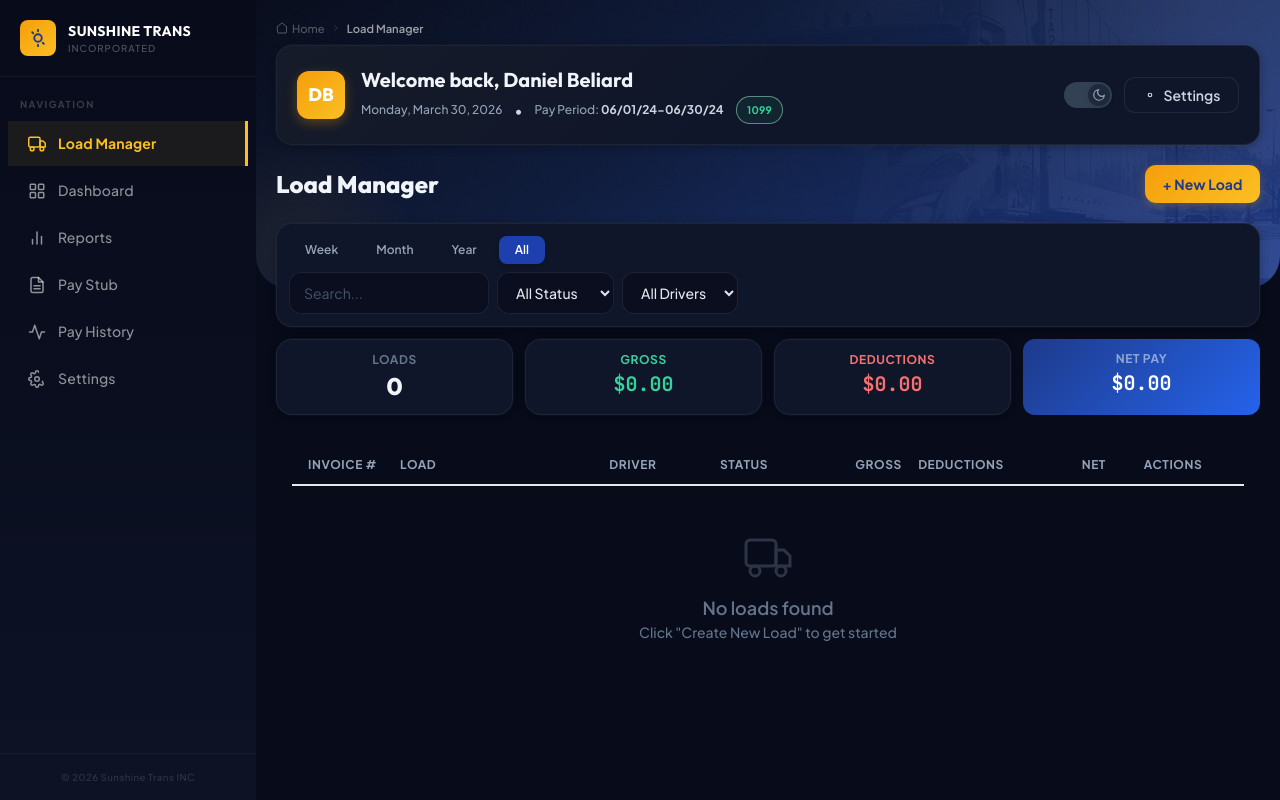
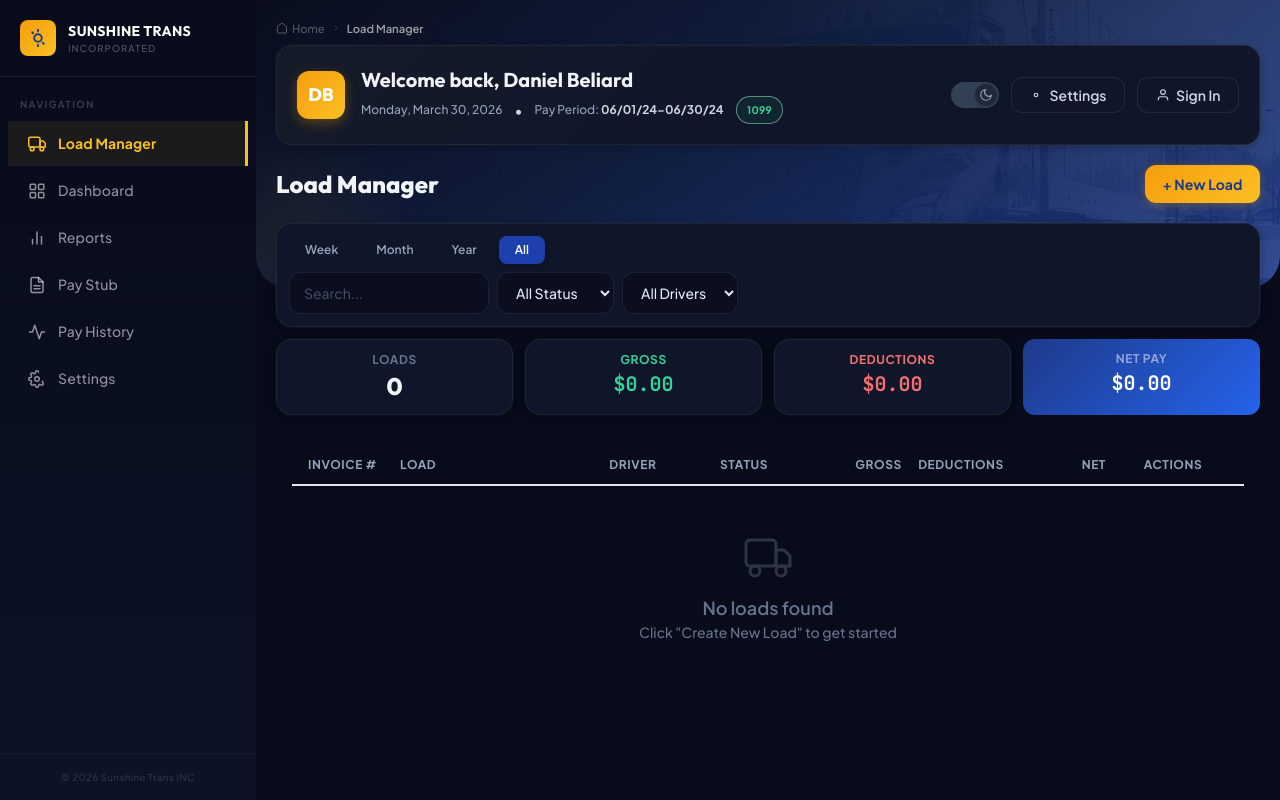
Before and after one commit to Lacarte/daniel-beliard-transportation, a Vue app in the folder vue-app/: page / in a window 1280 px wide. Built offline with nearby package versions, Linux system fonts and the light colour scheme; the HTML template or start-up script is replaced by a standard one.

Commit message:
feat: add sign-in button placeholder for future Google auth
- Add user icon button in mobile header action row
- Add Sign In button in desktop header
- Show "Google Sign-In coming soon" toast on click
- Rebuild dist

```diff
--- a/vue-app/src/App.vue
+++ b/vue-app/src/App.vue
@@ -25,6 +25,9 @@
         <div class="flex items-center justify-between mb-3">
           <div class="text-white/40 text-[0.65rem] font-semibold tracking-[0.15em] uppercase">Welcome back</div>
           <div class="flex gap-2">
+            <button @click="showToast('Google Sign-In coming soon', 'info')" class="w-8 h-8 rounded-lg flex items-center justify-center active:scale-95 transition-transform" style="background:rgba(255,255,255,.08); backdrop-filter:blur(4px);">
+              <svg width="14" height="14" viewBox="0 0 24 24" fill="none" stroke="#fff" stroke-width="2" stroke-linecap="round" stroke-linejoin="round" style="opacity:.6"><path d="M20 21v-2a4 4 0 0 0-4-4H8a4 4 0 0 0-4 4v2"/><circle cx="12" cy="7" r="4"/></svg>
+            </button>
             <button @click="toggle()" class="w-8 h-8 rounded-lg flex items-center justify-center active:scale-95 transition-transform" style="background:rgba(255,255,255,.08); backdrop-filter:blur(4px);">
               <svg width="14" height="14" viewBox="0 0 24 24" fill="none" stroke="#fff" stroke-width="2" stroke-linecap="round" stroke-linejoin="round" style="opacity:.6">
                 <template v-if="isDark"><path d="M21 12.79A9 9 0 1 1 11.21 3 7 7 0 0 0 21 12.79z"/></template>
@@ -140,6 +143,10 @@
             <svg width="14" height="14" viewBox="0 0 24 24" fill="none" stroke="currentColor" stroke-width="2"><circle cx="12" cy="12" r="3"/></svg>
             Settings
           </router-link>
+          <button class="btn btn-outline text-xs py-1.5 px-3" @click="showToast('Google Sign-In coming soon', 'info')">
+            <svg width="14" height="14" viewBox="0 0 24 24" fill="none" stroke="currentColor" stroke-width="2"><path d="M20 21v-2a4 4 0 0 0-4-4H8a4 4 0 0 0-4 4v2"/><circle cx="12" cy="7" r="4"/></svg>
+            Sign In
+          </button>
         </div>
       </div>
     </header>
@@ -159,8 +166,10 @@ import Sidebar from './components/Sidebar.vue'
 import ToastNotification from './components/ToastNotification.vue'
 import { usePayroll } from './composables/usePayroll'
 import { useTheme } from './composables/useTheme'
+import { useToast } from './composables/useToast'
 
 const { state } = usePayroll()
+const { showToast } = useToast()
 const { isDark, toggle } = useTheme()
 const sidebarOpen = ref(false)
 
```
Also changed, not shown: 6 other files (tests, documents, lock files or other folders).
